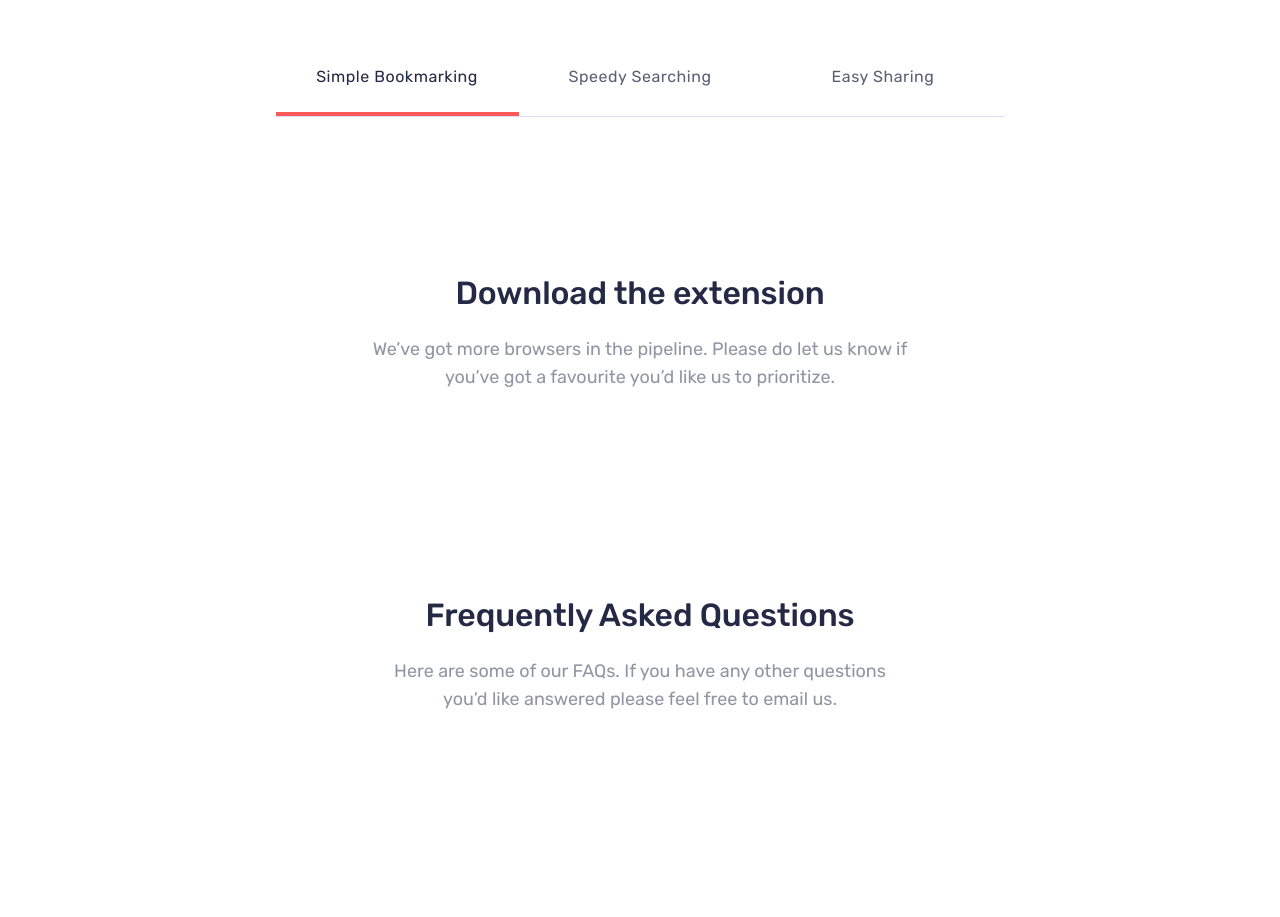
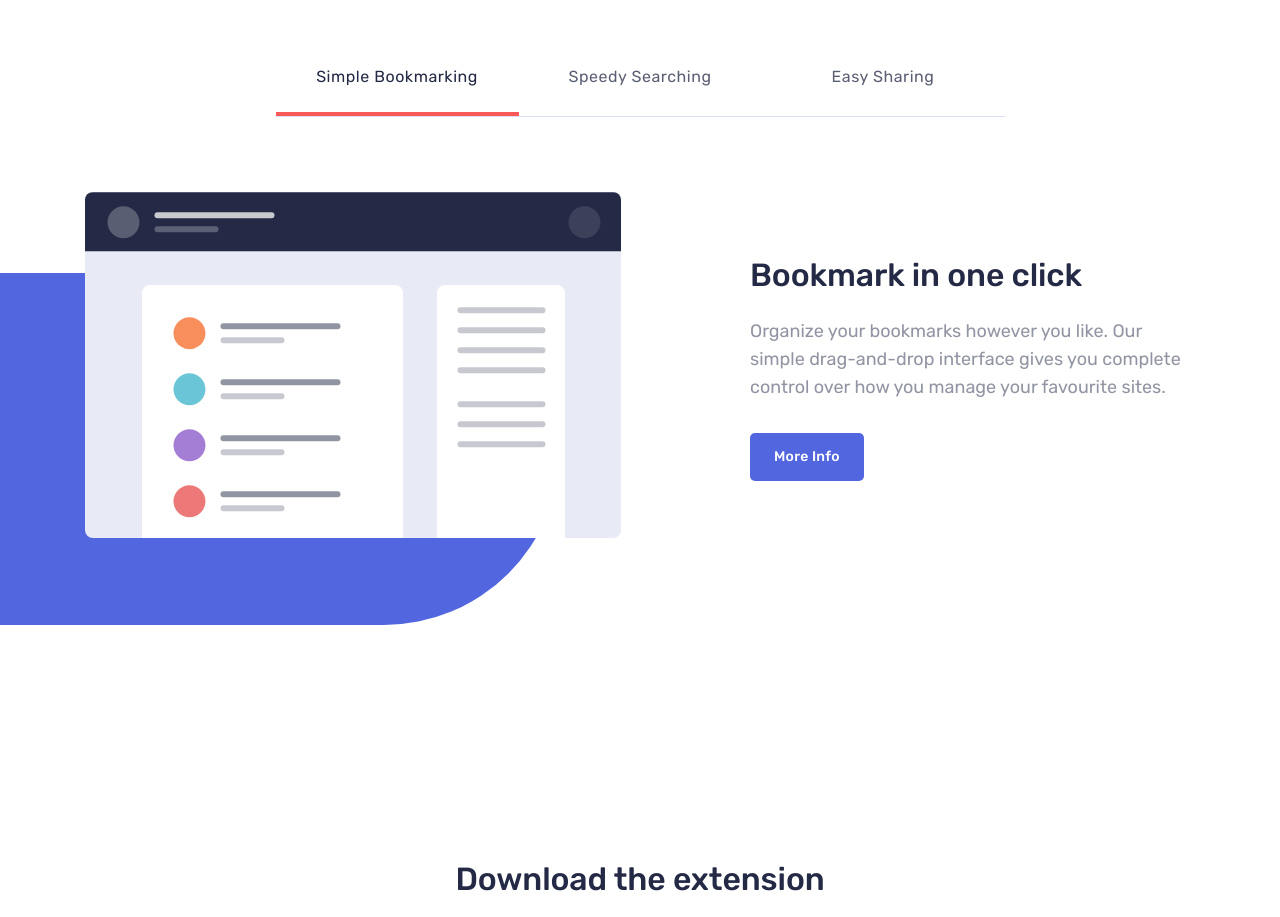
Before and after one commit to mohamedxamid/Bookmark, a plain HTML site: page index.html in a window 1280 px wide. Shown: the part 923-1840 px from the top of the page. Before the commit the page ends 1759 px from the top, so only its background shows below. Drawn offline with Linux system fonts and the light colour scheme.

Commit message:
Add TABS_PANELS section

```diff
--- a/css/styles.css
+++ b/css/styles.css
@@ -292,6 +292,42 @@ select:-webkit-autofill:focus {
 }
 
 
+/* FEATURE-TAB-PANEL */
+.feature-tab-panel {
+    display: flex;
+    align-items: center;
+    justify-content: space-between;
+}
+
+.feature-tab-panel__img {
+    margin-right: 30px;
+    object-fit: contain;
+}
+
+.feature-tab-panel__content {
+    width: 100%;
+    max-width: 445px;
+}
+
+.feature-tab-panel__title {
+    margin-top: 0;
+    margin-bottom: 16px;
+    font-weight: 500;
+    font-size: 32px;
+    line-height: 52px;
+    letter-spacing: -0.1px;
+    color: var(--text-color);
+}
+
+.feature-tab-panel__description {
+    margin-top: 0;
+    margin-bottom: 32px;
+    font-size: 18px;
+    line-height: 28px;
+    letter-spacing: normal;
+}
+
+
 /* TABS */
 .tabs {
 }
@@ -308,7 +344,6 @@ select:-webkit-autofill:focus {
     width: 243px;
     border-bottom: 1px solid rgba(73, 93, 207, 0.2);
 }
-
 
 .tabs__link {
     display: block;
@@ -338,6 +373,21 @@ select:-webkit-autofill:focus {
     opacity: 0.6;
 }
 
+.tabs__panels {
+    padding-top: 75px;
+    padding-bottom: 165px;
+    background-image: url(../img/blue-pill-bg.svg);
+    background-repeat: no-repeat;
+    background-position: calc(50% - 580px) 156px;
+}
+
+.tabs__panel {
+    display: none;
+}
+
+.tabs__panel--active {
+    display: block;
+}
 
 
 /* SITE-HEADER */
@@ -430,7 +480,6 @@ select:-webkit-autofill:focus {
 
 /* FEATURES-SECTION */
 .features {
-
 }
 
 .features__section-info {
--- a/index.html
+++ b/index.html
@@ -53,18 +53,59 @@
                     <h2 class="section__title">Features</h2>
                     <p class="section__description">Our aim is to make it quick and easy for you to access your favourite websites. Your bookmarks sync between your devices so you can access them on the go.</p>
                 </div>
+
+                <!-- TABS -->
                 <div class="tabs">
+                    <!-- TABS-LIST -->
                     <ul class="tabs__list">
                         <li class="tabs__item tabs__item--active">
-                            <a class="tabs__link" href="#">Simple Bookmarking</a>
+                            <a class="tabs__link" href="#feature-simple-bookmarking">Simple Bookmarking</a>
                         </li>
                         <li class="tabs__item">
-                            <a class="tabs__link" href="#">Speedy Searching</a>
+                            <a class="tabs__link" href="#feature-speedy-searching">Speedy Searching</a>
                         </li>
                         <li class="tabs__item">
-                            <a class="tabs__link" href="#">Easy Sharing</a>
+                            <a class="tabs__link" href="#feature-easy-sharing">Easy Sharing</a>
                         </li>
                     </ul>
+                </div>
+            </div>
+
+            <!-- TABS-PANELS -->
+            <div class="tabs__panels">
+                <div class="container">
+                    <div class="tabs__panel tabs__panel--active" id="feature-simple-bookmarking">
+                        <section class="feature-tab-panel">
+                            <img class="feature-tab-panel__img" src="img/features-simple-bookmarking-illustration.svg" alt="bookmark manager illustration" width="536" height="346">
+                            <div class="feature-tab-panel__content">
+                                <h3 class="feature-tab-panel__title">Bookmark in one click</h3>
+                                <p class="feature-tab-panel__description">Organize your bookmarks however you like. Our simple drag-and-drop interface gives you complete control over how you manage your favourite sites.</p>
+                                <a class="button button--blue" href="#">More Info</a>
+                            </div>
+                        </section>
+                    </div>
+
+                    <div class="tabs__panel" id="feature-speedy-searching">
+                        <section class="feature-tab-panel">
+                            <img class="feature-tab-panel__img" src="img/feature-speedy-searching-illustration.svg" alt="bookmark speedy searching illustration" width="468" height="393">
+                            <div class="feature-tab-panel__content">
+                                <h3 class="feature-tab-panel__title">Intelligent search</h3>
+                                <p class="feature-tab-panel__description">Our powerful search feature will help you find saved sites in no time at all. No need to trawl through all of your bookmarks.</p>
+                                <a class="button button--blue" href="#">More Info</a>
+                            </div>
+                        </section>
+                    </div>
+
+                    <div class="tabs__panel" id="feature-easy-sharing">
+                        <section class="feature-tab-panel">
+                            <img class="feature-tab-panel__img" src="img/feature-easy-sharing-illustration.svg" alt="bookmark easy sharing illustration" width="440" height="380">
+                            <div class="feature-tab-panel__content">
+                                <h3 class="feature-tab-panel__title">Share your bookmarks</h3>
+                                <p class="feature-tab-panel__description">Easily share your bookmarks and collections with others. Create a shareable link that you can send at the click of a button.</p>
+                                <a class="button button--blue" href="#">More Info</a>
+                            </div>
+                        </section>
+                    </div>
                 </div>
             </div>
         </section>
```
Also changed, not shown: img/feature-easy-sharing-illustration.svg (added), img/feature-speedy-searching-illustration.svg (added), img/features-simple-bookmarking-illustration.svg (added).
